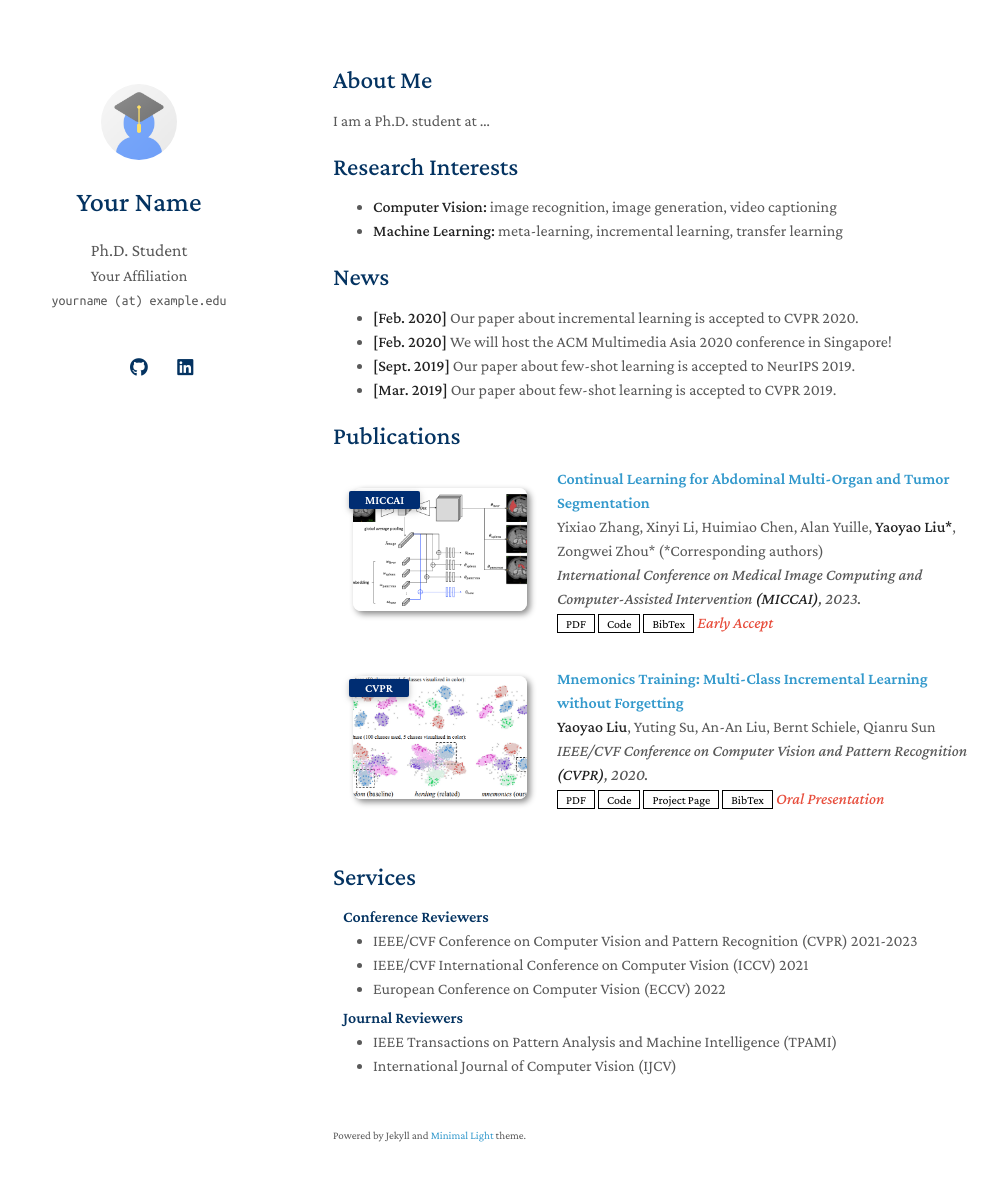
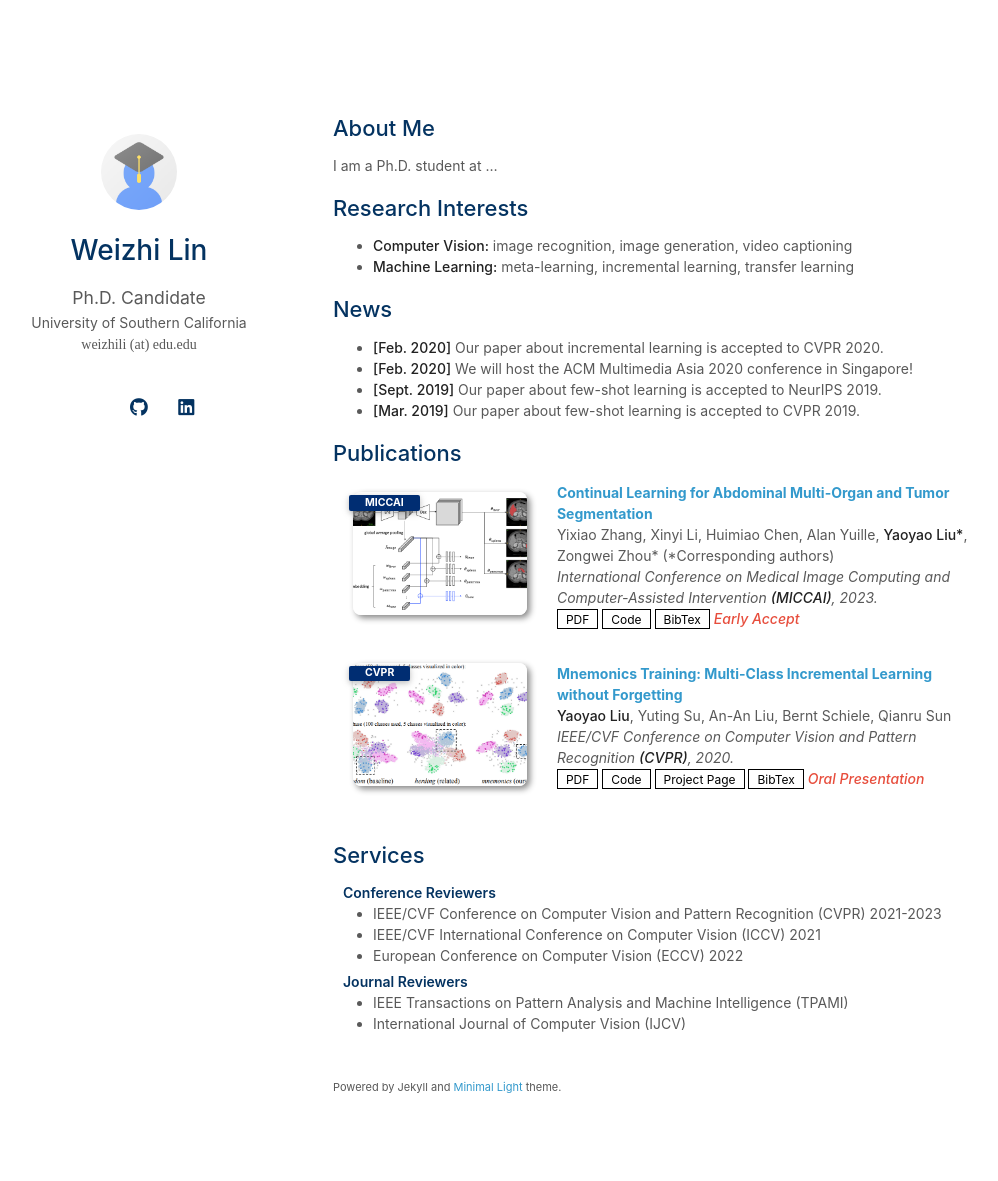
Before and after one commit to weizhi-lin/weizhi-lin.github.io, a Jekyll site: the page built from index.md, in a window 1280 px wide and 1216 px high. Shown: the top 1181 px of the window, without its empty margins (137-1135 px from the left). Built offline with Jekyll 4.4.1, drawn with Linux system fonts in a browser that asks for light colours; a style sheet for code colours, icons or effects is not loaded; our own code applies the rules of GitHub Pages for plain Markdown files.

Commit message:
Update _config.yml

```diff
--- a/_config.yml
+++ b/_config.yml
@@ -1,14 +1,14 @@
 # Basic Information
-title: Your Name
-position: Ph.D. Student
-affiliation: Your Affiliation
-email: yourname (at) example.edu
+title: Weizhi Lin
+position: Ph.D. Candidate
+affiliation: University of Southern California
+email: weizhili (at) edu.edu
 
 # Search Engine Optimization (SEO)
 # The following information is used to improve the website traffic from search engines, e.g., Google.
 keywords: minimal light
 description: The Minimal Light is a simple and elegant jekyll theme for academic personal homepage.
-canonical: https://minimal-light-theme.yliu.me/
+canonical: https://weizhi-lin.github.io
 
 # Links
 # If you don't need one of them, you may delete the corresponding line.
@@ -34,11 +34,11 @@ auto_dark_mode: true
 
 # Font
 # You can use this option to choose between Serif or Sans Serif fonts.
-font: "Serif" # or "Sans Serif"
+font: "Sans Serif" #"Serif" # or "Sans Serif"
 
 # Google Analytics ID
 # Please remove this if you don't use Google Analytics
-google_analytics: UA-111540567-4
+# google_analytics: UA-111540567-4
 
 # Use this project as a remote theme for GitHub Pages
 # See the guide here: https://docs.github.com/en/pages/setting-up-a-github-pages-site-with-jekyll/adding-a-theme-to-your-github-pages-site-using-jekyll
```
